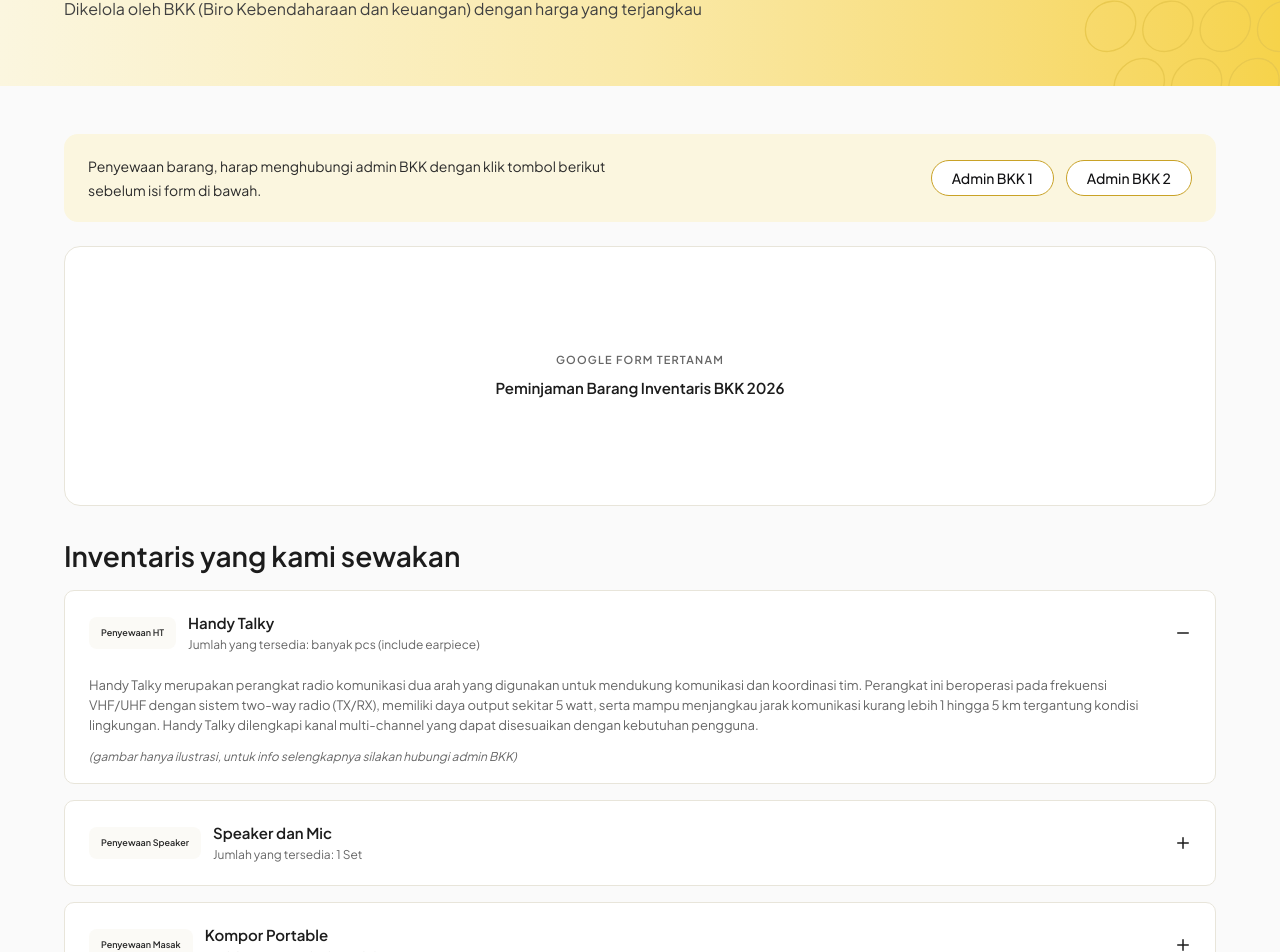
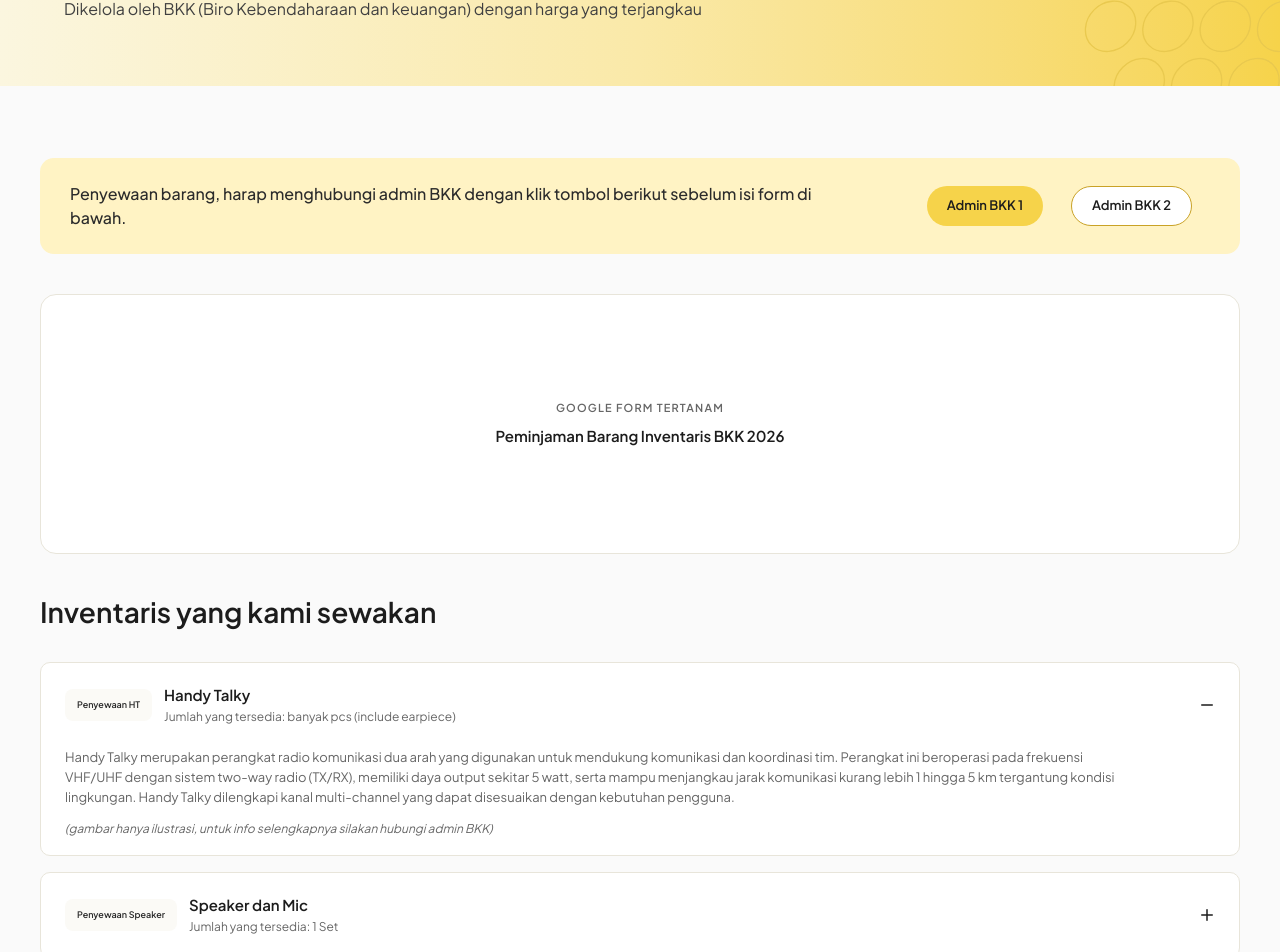
Before and after one commit to AmbatuCode-Dev/forkip-web, a Next.js app: page /penyewaan in a window 1280 px wide. Shown: the part 251-1203 px from the top of the page. Built offline with nearby package versions, Linux system fonts and the light colour scheme.

Commit message:
fix(fidelity): match Penyewaan page geometry to Figma frame 224:2568

```diff
--- a/src/features/penyewaan/components/penyewaan-view.tsx
+++ b/src/features/penyewaan/components/penyewaan-view.tsx
@@ -19,27 +19,26 @@ export function PenyewaanView() {
         subtitle={penyewaanHero.description}
       />
 
-      <div className="mx-auto flex w-full max-w-[1200px] flex-col gap-6 px-4 py-12 sm:px-6">
-        {/* Note card */}
+      <div className="mx-auto flex w-full max-w-[1200px] flex-col gap-10 px-4 pt-[72px] pb-24 sm:px-4 lg:px-0">
+        {/* Note card — 1200×96, gold tint #FFF3C4 (Figma frame 224:2568) */}
         <section
           aria-label="Catatan penyewaan"
-          className="flex flex-col gap-4 rounded-[14px] bg-[#FBF6DF] px-6 py-5 sm:flex-row sm:items-center sm:justify-between sm:gap-6 sm:px-6"
+          className="flex flex-col gap-4 rounded-[14px] bg-[#FFF3C4] py-6 pr-12 pl-[30px] sm:flex-row sm:items-center sm:justify-between sm:gap-6"
         >
-          <p className="max-w-xl text-sm leading-6 text-[#2B2B2B]">
+          <p className="max-w-[800px] text-base leading-6 font-medium text-[#2B2B2B]">
             Penyewaan barang, harap menghubungi admin BKK dengan klik tombol
             berikut sebelum isi form di bawah.
           </p>
-          <div className="flex shrink-0 flex-wrap items-center gap-3">
-            {adminContactLinks.map((link) => (
+          <div className="flex shrink-0 flex-wrap items-center gap-7">
+            {adminContactLinks.map((link, index) => (
               <a
                 key={link.label}
                 href={link.href}
                 className={cn(
-                  buttonVariants({
-                    variant: "outline",
-                    size: "md",
-                    className: "rounded-full border-[#C9A227] px-5 text-sm",
-                  }),
+                  "inline-flex h-10 items-center justify-center rounded-full px-5 text-[13px] font-semibold text-[#1C1C1C] transition-colors focus-visible:outline-none focus-visible:ring-2 focus-visible:ring-[#7A5B00]",
+                  index === 0
+                    ? "bg-[#F6D34A] hover:bg-[#E0B400]"
+                    : "border border-[#C9A227] bg-white hover:bg-[#FBF6DF]",
                 )}
               >
                 {link.label}
@@ -48,7 +47,7 @@ export function PenyewaanView() {
           </div>
         </section>
 
-        {/* Google Form embed placeholder */}
+        {/* Google Form embed placeholder — 1200×260 white card */}
         <section
           aria-label={googleFormEmbed.title}
           className="flex h-[260px] flex-col items-center justify-center gap-2 rounded-2xl border border-border-sand bg-white px-6 text-center"
@@ -65,7 +64,7 @@ export function PenyewaanView() {
         {/* Inventaris list */}
         <section
           aria-labelledby="inventaris-heading"
-          className="flex flex-col gap-4 pt-2"
+          className="flex flex-col gap-8"
         >
           <h2
             id="inventaris-heading"
@@ -88,10 +87,10 @@ export function PenyewaanView() {
           </div>
         </section>
 
-        {/* Contact CTA */}
+        {/* Contact CTA — 1200×187 solid #FFF3C4 (Figma frame 224:2568) */}
         <section
           aria-label={contactCta.title}
-          className="mt-2 flex flex-col items-center gap-2 rounded-2xl bg-gradient-to-r from-[#FBF6DF] to-[#F6EFAF] px-6 py-12 text-center"
+          className="flex flex-col items-center gap-2 rounded-2xl bg-[#FFF3C4] px-6 py-9 text-center"
         >
           <h2 className="text-[20px] font-bold text-[#1C1C1C]">
             {contactCta.title}
```
